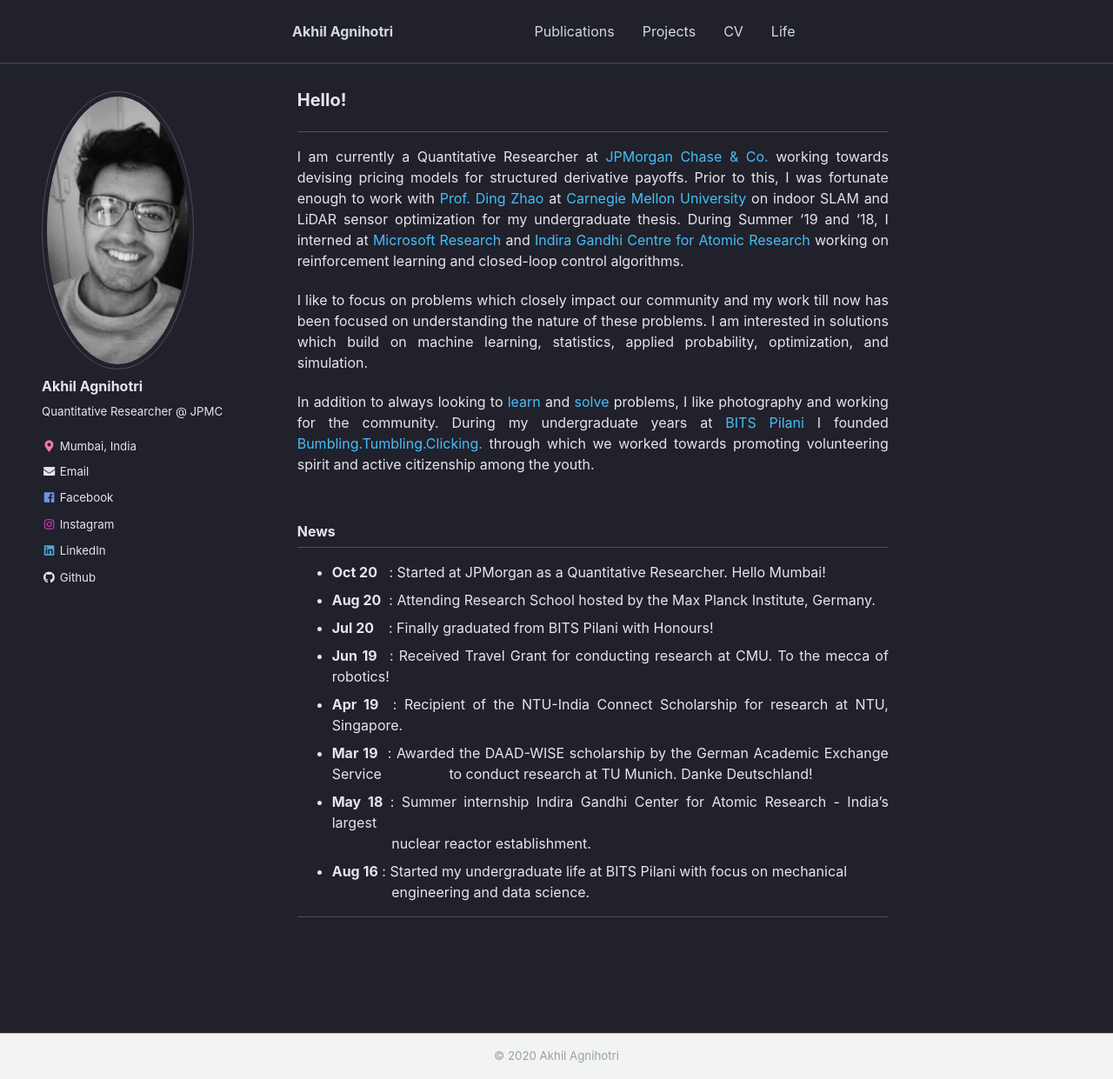
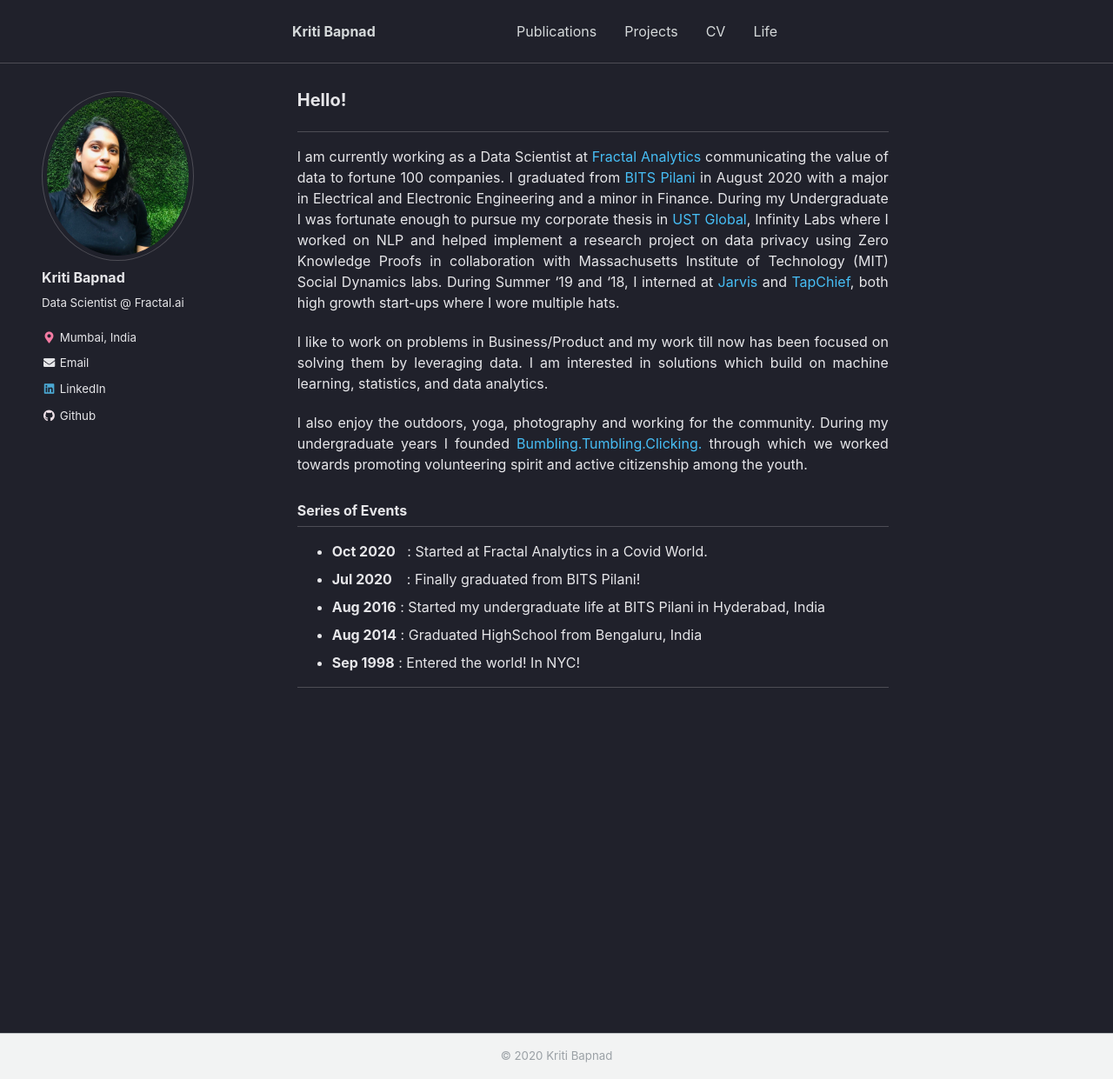
Before and after one commit to kriti-bapnad/kriti-bapnad.github.io, a Jekyll site: the page built from _pages/about.md, in a window 1280 px wide and 1241 px high. Shown: the whole window at 87% size. Built offline with Jekyll 4.4.1, drawn with Linux system fonts in a browser that asks for light colours; a script that is not in the unit is left out.

Commit message:
change about page

```diff
--- a/_config.yml
+++ b/_config.yml
@@ -12,13 +12,13 @@
 # talks and blog in talks.html
 
 locale                   : "en-US"
-title                    : "Akhil Agnihotri"
+title                    : "Kriti Bapnad"
 title_separator          : "-"
-name                     : &name "Akhil Agnihotri"
-description              : &description "Quantitative Researcher at JPMorgan & Chase Co."
-url                      : https://agnihotriakhil.github.io # the base hostname & protocol for your site e.g. "https://mmistakes.github.io"
+name                     : &name "Kriti Bapnad"
+description              : &description "Consultant at Fractal Analytics"
+url                      : https://bapnadk.github.io # the base hostname & protocol for your site e.g. "https://mmistakes.github.io"
 baseurl                  : "" # the subpath of your site, e.g. "/blog"
-repository               : "agnihotriakhil.github.io"
+repository               : "bapnadk.github.io"
 teaser                   :
 breadcrumbs              : false # true, false (default)
 words_per_minute         : 160
@@ -85,29 +85,29 @@ analytics:
 
 # Site Author
 author:
-  name             : "Akhil Agnihotri"
-  avatar           : "profile.jpg"
-  bio              : "Quantitative Researcher @ JPMC"
+  name             : "Kriti Bapnad"
+  avatar           : "intro.jpeg"
+  bio              : "Data Scientist @ Fractal.ai"
   location         : "Mumbai, India"
   employer         :
   pubmed           :
   googlescholar    :  # "http://yourfullgooglescholarurl.com"
-  email            : "agnihotri.akhil@gmail.com"
+  email            : "bapnadk@gmail.com"
   researchgate     :  # example: "https://www.researchgate.net/profile/yourprofile"
   uri              :
   bitbucket        :
   codepen          :
   dribbble         :
   flickr           :
-  facebook         : "akhil.agnihotri.35"
+  facebook         : # "akhil.agnihotri.35"
   foursquare       :
-  github           : "agnihotriakhil"
+  github           : "bapnadk"
   google_plus      :
   keybase          :
-  instagram        : "longstory_short_/"
+  instagram        : # "longstory_short_/"
   impactstory      : #"https://profiles.impactstory.org/u/xxxx-xxxx-xxxx-xxxx"
   lastfm           :
-  linkedin         : "akhil-agnihotri-549690137/"
+  linkedin         : "kriti-rajesh"
   orcid            :
   pinterest        :
   soundcloud       :
--- a/_pages/about.md
+++ b/_pages/about.md
@@ -12,26 +12,23 @@ redirect_from:
 
 ------
 
-I am currently a Quantitative Researcher at [JPMorgan Chase & Co.](https://www.jpmorgan.com/solutions/cib/markets/global-equities) working towards devising pricing models for structured derivative payoffs. Prior to this, I was fortunate enough to work with [Prof. Ding Zhao](http://www.andrew.cmu.edu/user/dingzhao/) at [Carnegie Mellon University](http://www.andrew.cmu.edu/user/dingzhao/) on indoor SLAM and LiDAR sensor optimization for my undergraduate thesis. During Summer '19 and '18, I interned at [Microsoft Research](https://www.microsoft.com/en-us/research/lab/microsoft-research-india/) and [Indira Gandhi Centre for Atomic Research](http://www.igcar.gov.in/) working on reinforcement learning and closed-loop control algorithms.
+I am currently working as a Data Scientist at [Fractal Analytics](https://fractal.ai/) communicating the value of data to fortune 100 companies. I graduated from [BITS Pilani](https://www.bits-pilani.ac.in/hyderabad/) in August 2020 with a major in Electrical and Electronic Engineering and a minor in Finance. During my Undergraduate I was fortunate enough to pursue my corporate thesis in [UST Global](https://www.ust-global.com/), Infinity Labs where I worked on NLP and helped implement a research project on data privacy using Zero Knowledge Proofs in collaboration with Massachusetts Institute of Technology (MIT) Social Dynamics labs. During Summer ‘19 and ‘18, I interned at [Jarvis](https://jarvis.consulting/) and [TapChief](https://www.tapchief.com/about-us), both high growth start-ups where I wore multiple hats.
 
-I like to focus on problems which closely impact our community and my work till now has been focused on understanding the nature of these problems. I am interested in solutions which build on machine learning, statistics, applied probability, optimization, and simulation.
+I like to work on problems in Business/Product and my work till now has been focused on solving them by leveraging data. I am interested in solutions which build on machine learning, statistics,  and data analytics.
 
-In addition to always looking to [learn](https://www.feynmanlectures.caltech.edu/) and [solve](/projects) problems, I like photography and working for the community. During my undergraduate years at [BITS Pilani](https://www.bits-pilani.ac.in/) I founded [Bumbling.Tumbling.Clicking.](https://www.bumblingtumblingclicking.in/) through which we worked towards promoting volunteering spirit and active citizenship among the youth.
+I also enjoy the outdoors, yoga, photography and working for the community. During my undergraduate years I founded [Bumbling.Tumbling.Clicking.](https://www.bumblingtumblingclicking.in/) through which we worked towards promoting volunteering spirit and active citizenship among the youth.
 <br/>
 
-## News
+## Series of Events
 
-* **Oct 20**<span style="display:inline-block; width: 9px;"></span> : Started at JPMorgan as a Quantitative Researcher. Hello Mumbai!
-* **Aug 20**&nbsp; : Attending Research School hosted by the Max Planck Institute, Germany.
-* **Jul 20**&ensp;&nbsp; : Finally graduated from BITS Pilani with Honours!
-* **Jun 19**&ensp; : Received Travel Grant for conducting research at CMU. To the mecca of robotics!
-* **Apr 19**&ensp; : Recipient of the NTU-India Connect Scholarship for research at NTU, Singapore.
-* **Mar 19**&nbsp; : Awarded the DAAD-WISE scholarship by the German Academic Exchange Service &emsp;&emsp;&emsp;&emsp;&nbsp; to conduct research at TU Munich. Danke Deutschland!
-* **May 18** : Summer internship Indira Gandhi Center for Atomic Research - India's largest <br/> &emsp;&emsp;&emsp;&emsp; nuclear reactor establishment.
-* **Aug 16** : Started my undergraduate life at BITS Pilani with focus on mechanical <br/> &emsp;&emsp;&emsp;&emsp; engineering and data science.
+* **Oct 2020**<span style="display:inline-block; width: 9px;"></span> : Started at Fractal Analytics in a Covid World.
+* **Jul 2020**&ensp;&nbsp; : Finally graduated from BITS Pilani!
+* **Aug 2016** : Started my undergraduate life at BITS Pilani in Hyderabad, India
+* **Aug 2014** : Graduated HighSchool from Bengaluru, India
+* **Sep 1998** : Entered the world! In NYC!
 
 -----
 
 <div style="width:300px; margin:auto;">
-  <script type="text/javascript" src="//rf.revolvermaps.com/0/0/6.js?i=5t259rss3n1&amp;m=1&amp;c=ff0000&amp;cr1=ffffff&amp;f=calibri&amp;l=0&amp;s=300" async="async"></script>
+<script type="text/javascript" src="//rf.revolvermaps.com/0/0/6.js?i=5jbask96cv5&amp;m=7&amp;c=e63100&amp;cr1=ffffff&amp;f=arial&amp;l=0&amp;bv=90&amp;lx=-420&amp;ly=420&amp;hi=20&amp;he=7&amp;hc=a8ddff&amp;rs=80" async="async"></script>
 </div>
```
Also changed, not shown: images/intro.jpeg (added), images/profile.jpg (deleted).
